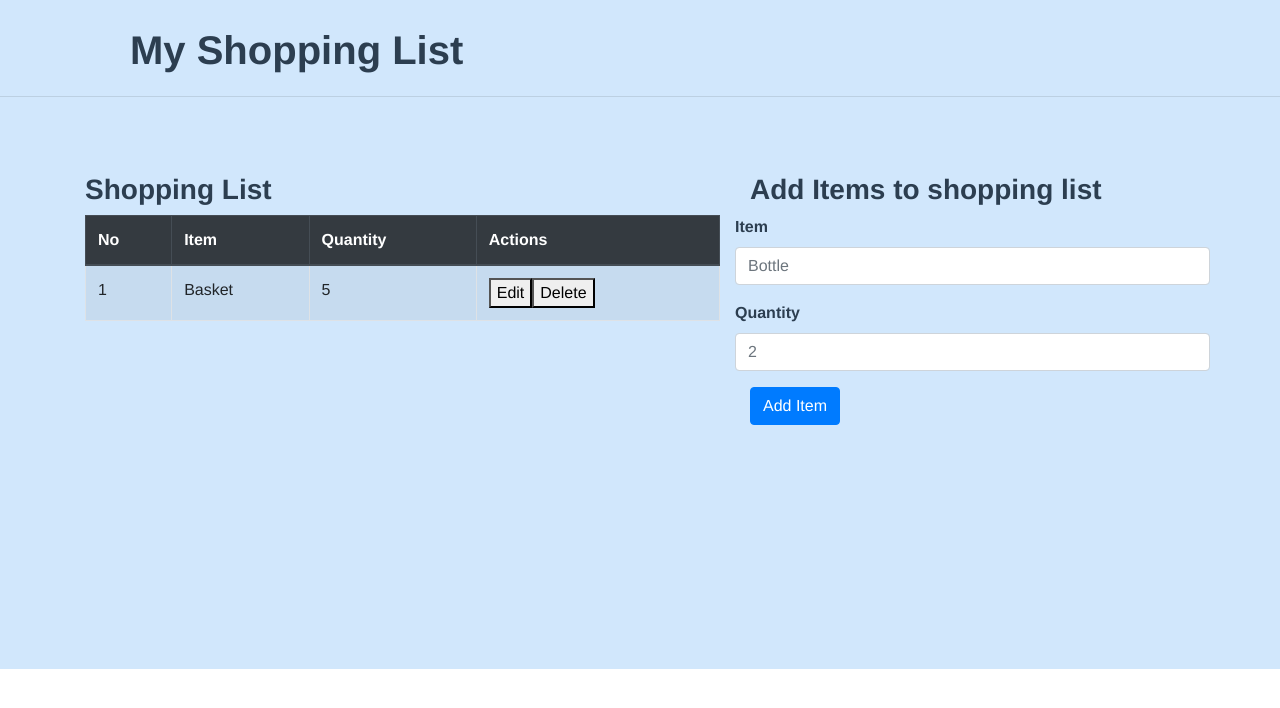
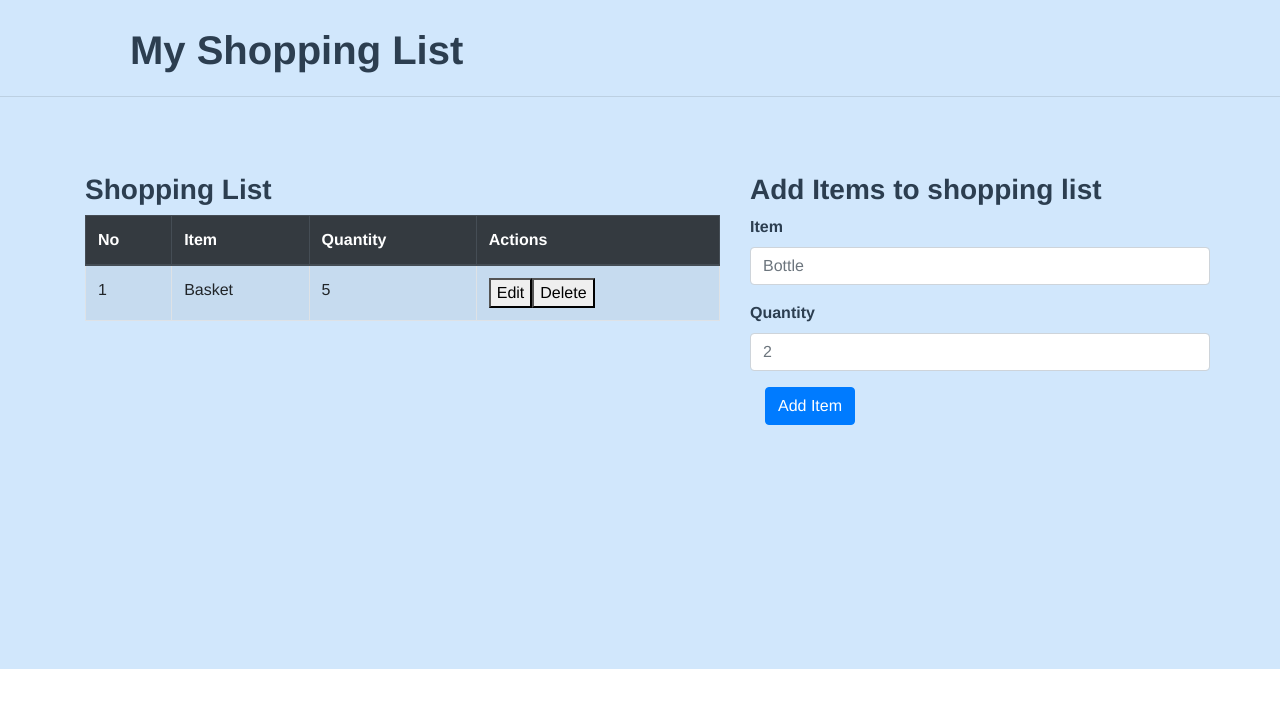
Before and after one commit to EmmellaBeatrice/shopping-list, a Vue app: page / in a window 1280 px wide. Shown: the top 708 px of the page. Built offline with nearby package versions, Linux system fonts and the light colour scheme.

Commit message:
Edited columns

```diff
--- a/src/components/AddItemForm.vue
+++ b/src/components/AddItemForm.vue
@@ -105,10 +105,9 @@ export default {
 }
 </script>
 <style>
-/* #myform{
-  padding-left: 400px;
-  padding-right: 500px;
-} */
+#myform{
+  padding-left: 15px;
+}
 [class*='-message']{
    font-weight: 500;
 }
--- a/src/components/ItemTable.vue
+++ b/src/components/ItemTable.vue
@@ -68,9 +68,7 @@ export default {
 }
 </script>
 <style>
-/* #item-table {`
-padding-left: 300px;
-padding-right: 300px;
-padding-bottom: 65px;
-} */
+#item-table {
+padding-left: 0px;
+}
 </style>
--- a/src/views/Home.vue
+++ b/src/views/Home.vue
@@ -68,10 +68,6 @@ export default {
 }
 </script>
 <style>
-  /* h3 {
-    text-align: left;
-    padding-left: 300px;
-  } */
 .container{
   padding-bottom: 220px;
 }
```
